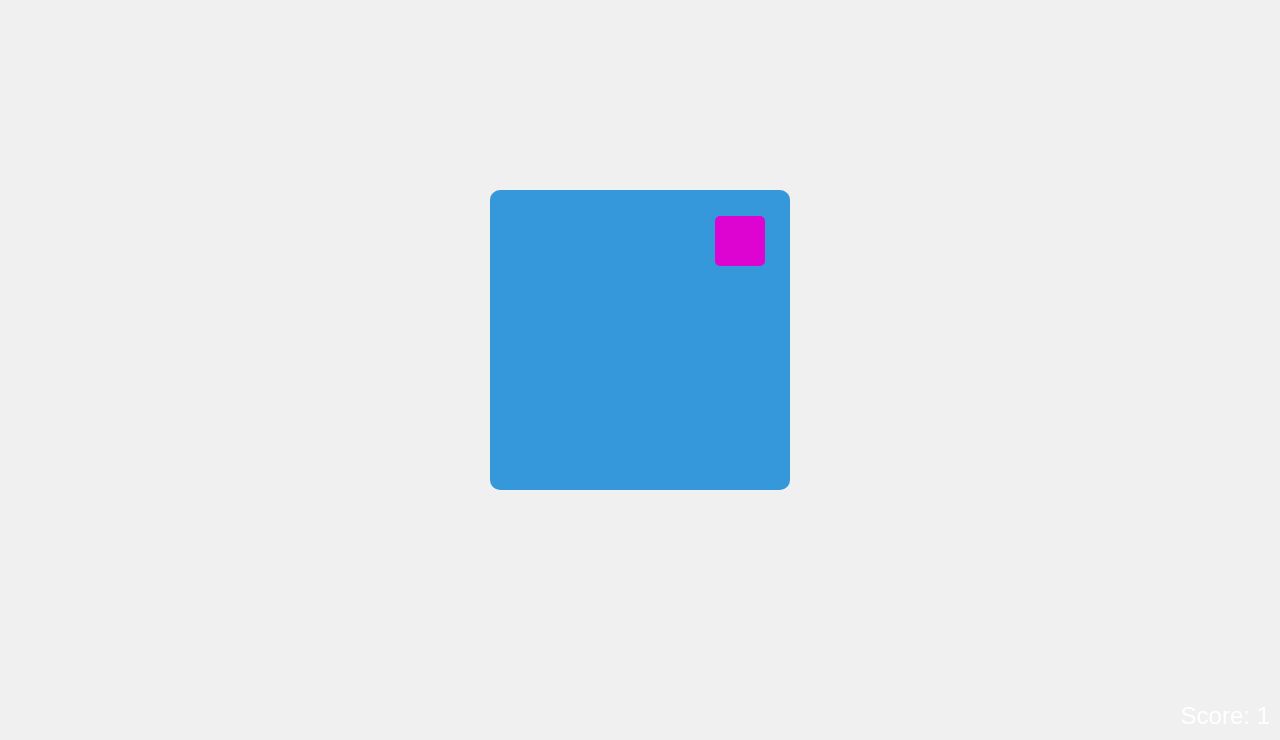
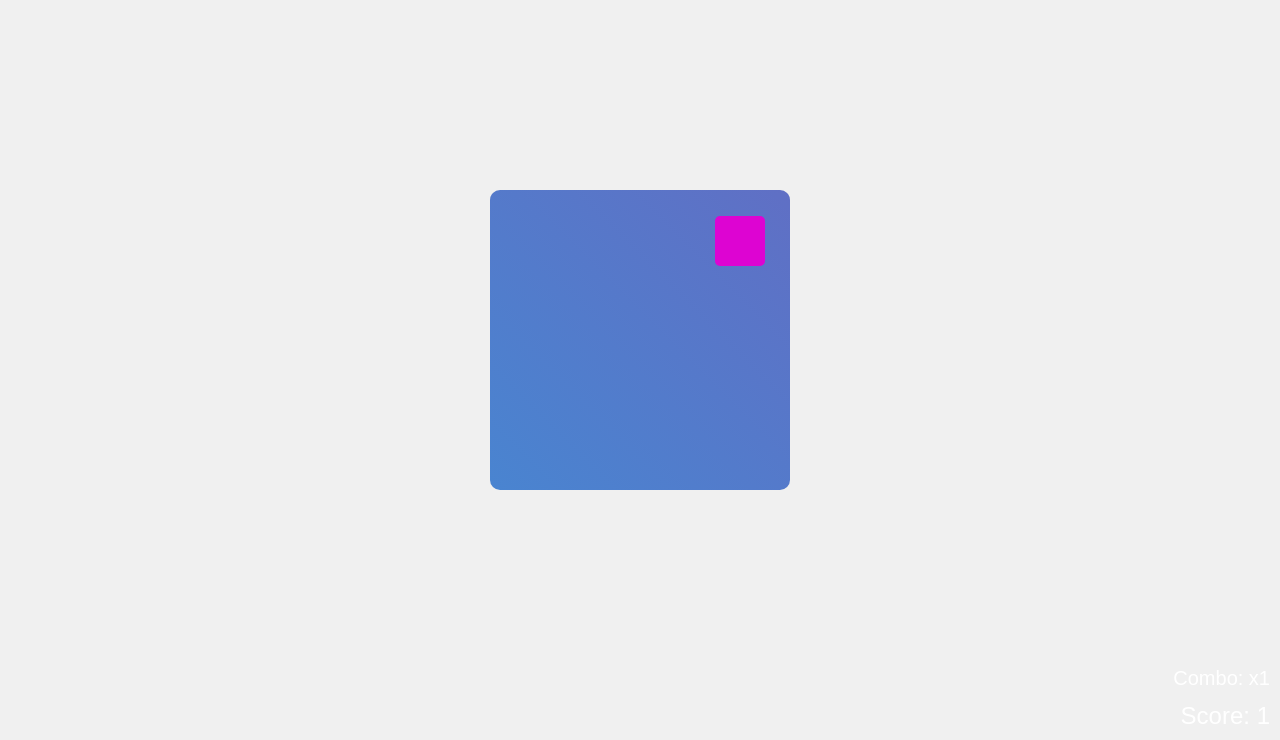
Before and after one commit to KevinGutej/ClickerSquareGame, a plain HTML site: page index.html in a window 1280 px wide. Both pictures are taken after a click on the element 750 px from the left and 488 px from the top of the page. Shown: the part 60-800 px from the top of the page. Drawn offline with Linux system fonts and the light colour scheme.

Commit message:
Added a function that makes the square change shape

```diff
--- a/index.html
+++ b/index.html
@@ -13,6 +13,7 @@
   </div>
   <div id="counter">Score: 0</div>
   <div id="timer">Time Left: 30</div>
+  <div id="combo">Combo: x1</div>
   <div id="gameOver" style="display:none;">
     <h2>Game Over!</h2>
     <p>Your final score: <span id="finalScore">0</span></p>
--- a/script.js
+++ b/script.js
@@ -2,6 +2,7 @@ const square = document.getElementById('square');
 const container = document.getElementById('container');
 const counterDisplay = document.getElementById('counter');
 const timerDisplay = document.getElementById('timer');
+const comboDisplay = document.getElementById('combo');
 const gameOverDisplay = document.getElementById('gameOver');
 const finalScoreDisplay = document.getElementById('finalScore');
 const highScoreDisplay = document.getElementById('highScore');
@@ -13,13 +14,14 @@ let counter = 0;
 let delay = 2000; // Initial delay time in milliseconds
 let timeLeft = 30; // Game duration in seconds
 let highScore = localStorage.getItem('highScore') || 0;
-
-// Initialize the high score display
-highScoreDisplay.textContent = highScore;
+let combo = 1;
+let comboTimer;
+let timerInterval;
 
 bgMusic.play(); // Start background music
 
-// Function to generate a random position
+highScoreDisplay.textContent = highScore;
+
 function getRandomPosition() {
   const containerWidth = container.clientWidth - square.clientWidth;
   const containerHeight = container.clientHeight - square.clientHeight;
@@ -28,14 +30,12 @@ function getRandomPosition() {
   return { x: randomX, y: randomY };
 }
 
-// Function to move the square to a random position
 function moveSquare() {
   const newPosition = getRandomPosition();
   square.style.left = newPosition.x + 'px';
   square.style.top = newPosition.y + 'px';
 }
 
-// Function to generate a random color
 function getRandomColor() {
   const letters = '0123456789ABCDEF';
   let color = '#';
@@ -45,37 +45,27 @@ function getRandomColor() {
   return color;
 }
 
-// Function to change the square's color
 function changeColor() {
   const newColor = getRandomColor();
   square.style.backgroundColor = newColor;
 }
 
-// Function to handle the click event
-square.addEventListener('click', function() {
-  moveSquare();
-  changeColor();
-  incrementCounter();
-  clickSound.play();
+function changeShape() {
+  const shapes = ['50%', '0%', '10% 40% 10% 40%', '10% 10% 10% 10%'];
+  const randomShape = shapes[Math.floor(Math.random() * shapes.length)];
+  square.style.borderRadius = randomShape;
+}
 
-  // Make the square smaller as the score increases
-  if (counter % 5 === 0 && square.clientWidth > 20) {
-    square.style.width = square.clientWidth - 5 + 'px';
-    square.style.height = square.clientHeight - 5 + 'px';
-  }
-
-  if (delay > 200) {
-    delay -= 100;
-  }
-});
-
-// Function to increment the score counter
 function incrementCounter() {
-  counter++;
+  counter += combo;
   counterDisplay.textContent = `Score: ${counter}`;
 }
 
-// Function to update the timer
+function resetCombo() {
+  combo = 1;
+  comboDisplay.textContent = `Combo: x${combo}`;
+}
+
 function updateTimer() {
   timeLeft--;
   timerDisplay.textContent = `Time Left: ${timeLeft}`;
@@ -85,7 +75,6 @@ function updateTimer() {
   }
 }
 
-// Function to end the game
 function endGame() {
   clearInterval(timerInterval);
   square.style.display = 'none';
@@ -93,7 +82,6 @@ function endGame() {
   finalScoreDisplay.textContent = counter;
   gameOverDisplay.style.display = 'block';
 
-  // Update high score if the current score is higher
   if (counter > highScore) {
     highScore = counter;
     localStorage.setItem('highScore', highScore);
@@ -101,15 +89,14 @@ function endGame() {
   }
 }
 
-// Function to reset and restart the game
 function restartGame() {
   counter = 0;
   delay = 2000;
   timeLeft = 30;
+  combo = 1;
   counterDisplay.textContent = `Score: ${counter}`;
   timerDisplay.textContent = `Time Left: ${timeLeft}`;
-  square.style.width = '50px';
-  square.style.height = '50px';
+  comboDisplay.textContent = `Combo: x${combo}`;
   square.style.display = 'block';
   gameOverDisplay.style.display = 'none';
   bgMusic.play();
@@ -117,7 +104,23 @@ function restartGame() {
   timerInterval = setInterval(updateTimer, 1000);
 }
 
-// Function to reset the timeout and move the square at the current delay
+square.addEventListener('click', function() {
+  moveSquare();
+  changeColor();
+  changeShape();
+  incrementCounter();
+  clickSound.play();
+
+  if (delay > 200) {
+    delay -= 100;
+  }
+
+  if (comboTimer) clearTimeout(comboTimer);
+  combo++;
+  comboDisplay.textContent = `Combo: x${combo}`;
+  comboTimer = setTimeout(resetCombo, 1000);
+});
+
 function resetTimeout() {
   setTimeout(function() {
     moveSquare();
@@ -126,10 +129,15 @@ function resetTimeout() {
   }, delay);
 }
 
-// Start the game timer
-let timerInterval = setInterval(updateTimer, 1000);
+container.addEventListener('click', function(event) {
+  if (event.target !== square) {
+    container.classList.add('shake');
+    setTimeout(() => container.classList.remove('shake'), 500);
+  }
+});
+
+restartBtn.addEventListener('click', restartGame);
 
 resetTimeout();
 
-// Restart button event listener
-restartBtn.addEventListener('click', restartGame);
+timerInterval = setInterval(updateTimer, 1000);
--- a/styles.css
+++ b/styles.css
@@ -22,9 +22,17 @@ h1 {
   position: relative;
   width: 300px;
   height: 300px;
-  background-color: #3498db;
+  background: linear-gradient(45deg, #3498db, #8e44ad);
+  background-size: 400% 400%;
   border-radius: 10px;
   overflow: hidden;
+  animation: gradientBackground 10s ease infinite;
+}
+
+@keyframes gradientBackground {
+  0% { background-position: 0% 50%; }
+  50% { background-position: 100% 50%; }
+  100% { background-position: 0% 50%; }
 }
 
 #square {
@@ -33,8 +41,8 @@ h1 {
   height: 50px;
   background-color: #e74c3c;
   cursor: pointer;
-  transition: transform 0.3s ease;
-  border-radius: 5px; /* Added for smoother design */
+  transition: transform 0.3s ease, border-radius 0.3s ease;
+  border-radius: 5px;
 }
 
 #counter {
@@ -53,6 +61,14 @@ h1 {
   color: #ffffff;
 }
 
+#combo {
+  position: absolute;
+  bottom: 50px;
+  right: 10px;
+  font-size: 20px;
+  color: #ffffff;
+}
+
 #gameOver {
   position: absolute;
   top: 50%;
@@ -63,7 +79,7 @@ h1 {
   padding: 20px;
   border-radius: 10px;
   box-shadow: 0px 4px 8px rgba(0, 0, 0, 0.2);
-  display: none; /* Hidden until the game is over */
+  display: none;
 }
 
 #gameOver h2 {
@@ -95,3 +111,11 @@ h1 {
 #restartBtn:hover {
   background-color: #2980b9;
 }
+
+@keyframes shake {
+  0% { transform: translate(0, 0); }
+  25% { transform: translate(5px, 0); }
+  50% { transform: translate(0, 0); }
+  75% { transform: translate(-5px, 0); }
+  100% { transform: translate(0, 0); }
+}
```
